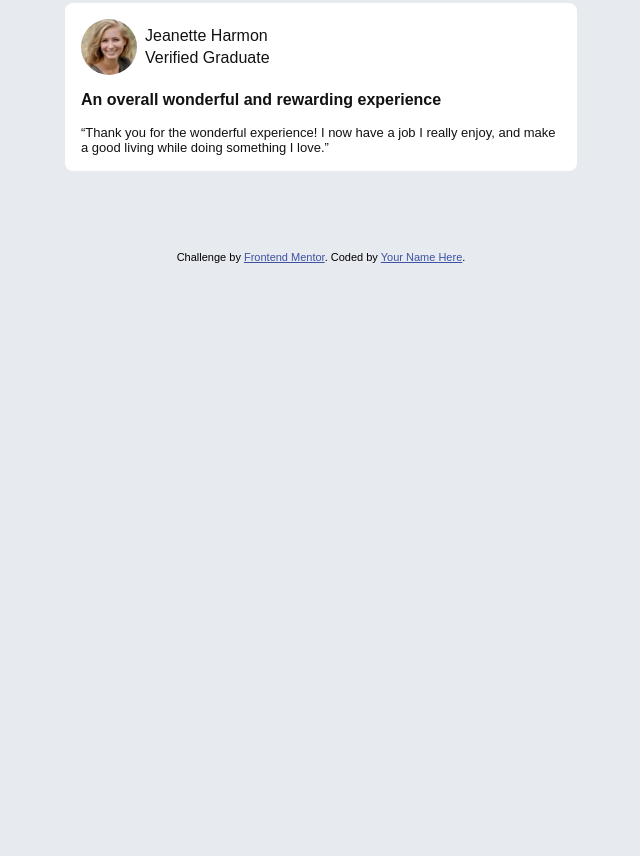
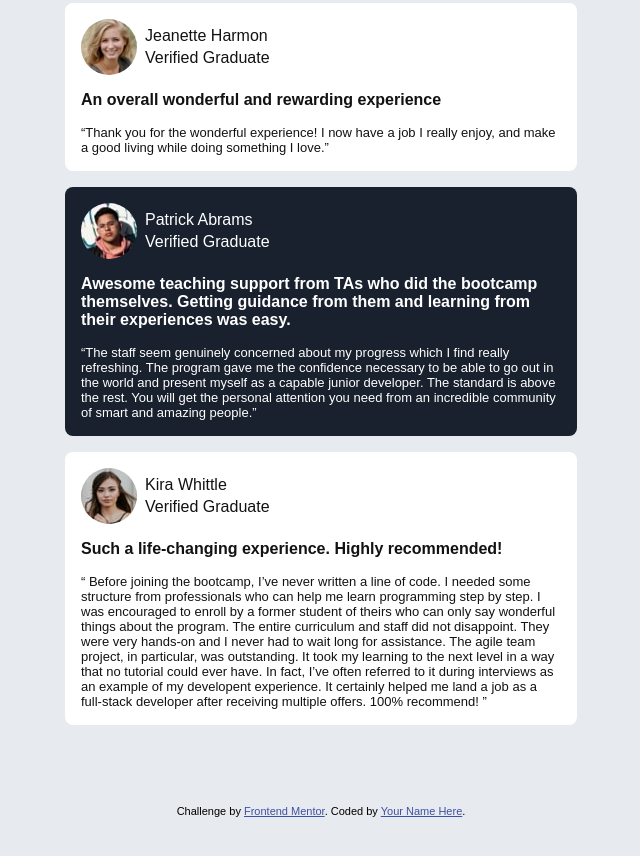
Before and after one commit to omoforever/frontendmentor-challenge10, a plain HTML site: page index.html in a window 1280 px wide. Shown: the part 540-1396 px from the top of the page, without its empty margins (319-959 px from the left). Before the commit the page ends 867 px from the top, so only its background shows below. Drawn offline with Linux system fonts and the light colour scheme.

Commit message:
added all styling for the cards

```diff
--- a/css/styles.css
+++ b/css/styles.css
@@ -86,6 +86,26 @@ p {
     background-color: var(--color-white);
 }
 
+.card-4 {
+    display: flex;
+    flex-direction: column;
+    gap: 1rem;
+    padding: 1rem;
+    border-radius: 0.5rem;
+    color: var(--color-white);
+    background-color: var(--color-dark-blue);
+}
+
+.card-5 {
+    display: flex;
+    flex-direction: column;
+    gap: 1rem;
+    padding: 1rem;
+    border-radius: 0.5rem;
+    color: var(--color-black);
+    background-color: var(--color-white);
+}
+
 .card-author {
     display: flex;
     align-items: center;
--- a/index.html
+++ b/index.html
@@ -74,47 +74,50 @@
       </div>
     </div>
 
-  </div>
-
-
-
-  <!--TODO: ADD CONTENT TO BELOW CARDS-->
-  <!--
-
     <div class="card-4">
       <div class="card-author">
-      <img src="images/" alt="">
+        <img src="images/image-patrick.jpg" alt="">
         <div class="author-info">
-        <p class="author-name"></p>
-        <p class="author-role"></p>
+          <p class="author-name">Patrick Abrams</p>
+          <p class="author-role">Verified Graduate</p>
         </div>
       </div>
       <div class="testimonial-header">
-      <p></p>
+        <p>Awesome teaching support from TAs who did the bootcamp themselves. Getting guidance from them and
+          learning from their experiences was easy.</p>
       </div>
       <div class="testimonial-content">
-      <p></p>
+        <p>“The staff seem genuinely concerned about my progress which I find really refreshing. The program
+          gave me the confidence necessary to be able to go out in the world and present myself as a capable
+          junior developer. The standard is above the rest. You will get the personal attention you need from
+          an incredible community of smart and amazing people.”</p>
       </div>
     </div>
+
     <div class="card-5">
       <div class="card-author">
-      <img src="images/" alt="">
+        <img src="images/image-kira.jpg" alt="">
         <div class="author-info">
-        <p class="author-name"></p>
-        <p class="author-role"></p>
+          <p class="author-name">Kira Whittle</p>
+          <p class="author-role">Verified Graduate</p>
         </div>
       </div>
       <div class="testimonial-header">
-      <p></p>
+        <p>Such a life-changing experience. Highly recommended!</p>
       </div>
       <div class="testimonial-content">
-      <p></p>
+        <p>“ Before joining the bootcamp, I’ve never written a line of code. I needed some structure from
+          professionals who can help me learn programming step by step. I was encouraged to enroll by a former
+          student of theirs who can only say wonderful things about the program. The entire curriculum and staff
+          did not disappoint. They were very hands-on and I never had to wait long for assistance. The agile team
+          project, in particular, was outstanding. It took my learning to the next level in a way that no tutorial
+          could ever have. In fact, I’ve often referred to it during interviews as an example of my developent
+          experience. It certainly helped me land a job as a full-stack developer after receiving multiple offers.
+          100% recommend! ”</p>
       </div>
-  </div> -->
+    </div>
 
-
-  <!--CARD CONTENTS-->
-  <!--
+  </div>
 
 
 
@@ -125,34 +128,6 @@
 
 
 
-
-
-
-  Patrick Abrams
-  Verified Graduate
-
-  Awesome teaching support from TAs who did the bootcamp themselves. Getting guidance from them and
-  learning from their experiences was easy.
-
-  “ The staff seem genuinely concerned about my progress which I find really refreshing. The program
-  gave me the confidence necessary to be able to go out in the world and present myself as a capable
-  junior developer. The standard is above the rest. You will get the personal attention you need from
-  an incredible community of smart and amazing people. ”
-
-  Kira Whittle
-  Verified Graduate
-
-  Such a life-changing experience. Highly recommended!
-
-  “ Before joining the bootcamp, I’ve never written a line of code. I needed some structure from
-  professionals who can help me learn programming step by step. I was encouraged to enroll by a former
-  student of theirs who can only say wonderful things about the program. The entire curriculum and staff
-  did not disappoint. They were very hands-on and I never had to wait long for assistance. The agile team
-  project, in particular, was outstanding. It took my learning to the next level in a way that no tutorial
-  could ever have. In fact, I’ve often referred to it during interviews as an example of my developent
-  experience. It certainly helped me land a job as a full-stack developer after receiving multiple offers.
-  100% recommend! ” -->
-
   <div class="attribution">
     Challenge by <a href="https://www.frontendmentor.io?ref=challenge" target="_blank">Frontend Mentor</a>.
     Coded by <a href="#">Your Name Here</a>.
```
Lines whose indentation alone changed are shown as unchanged.
